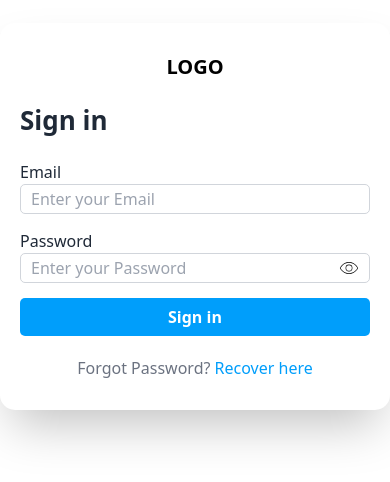
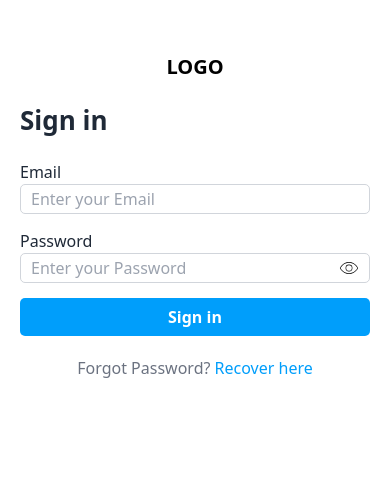
Before and after one commit to Involut6/eva-app, a Vue app: page /login in a window 390 px wide. Shown: the part 206-688 px from the top of the page. Built offline with nearby package versions, Linux system fonts and the light colour scheme.

Commit message:
login page edited

```diff
--- a/src/views/LoginView.vue
+++ b/src/views/LoginView.vue
@@ -1,7 +1,7 @@
 <template>
   <div class="">
     <div class="flex justify-center items-center h-screen">
-      <div class="bg-white w-[400px] h-fit flex flex-col px-[20px] py-[30px] gap-y-[20px] rounded-[15px] shadow-2xl">
+      <div class="bg-white w-[400px] h-fit flex flex-col px-[20px] py-[30px] gap-y-[20px] md:rounded-[15px] md:shadow-2xl">
         <div class="mx-auto font-bold text-xl">LOGO</div>
 
         <p class="font-semibold text-[26px] text-gray-800">Sign in</p>
```
